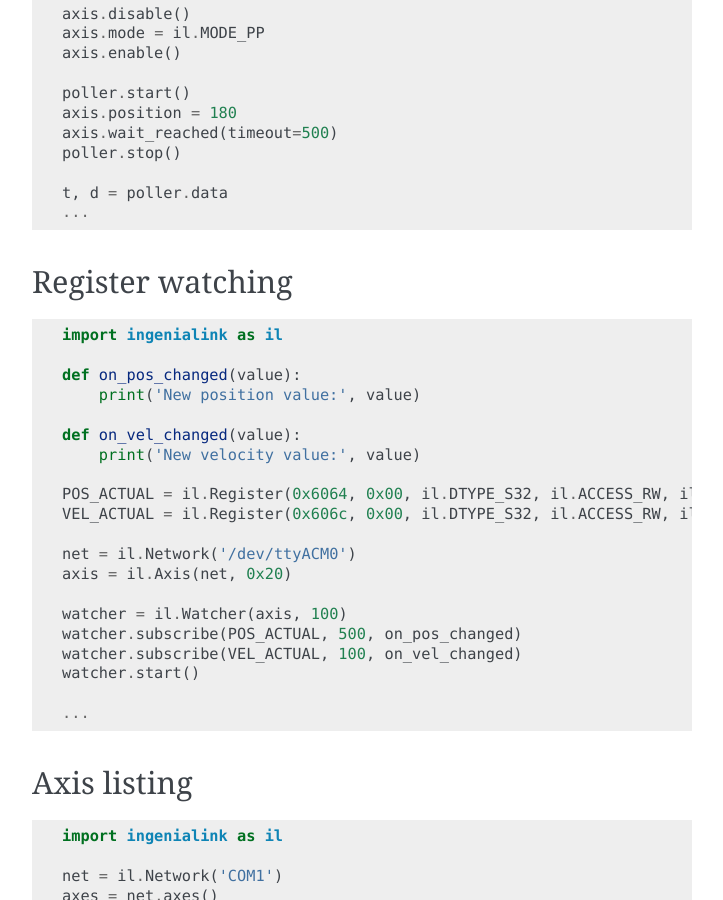
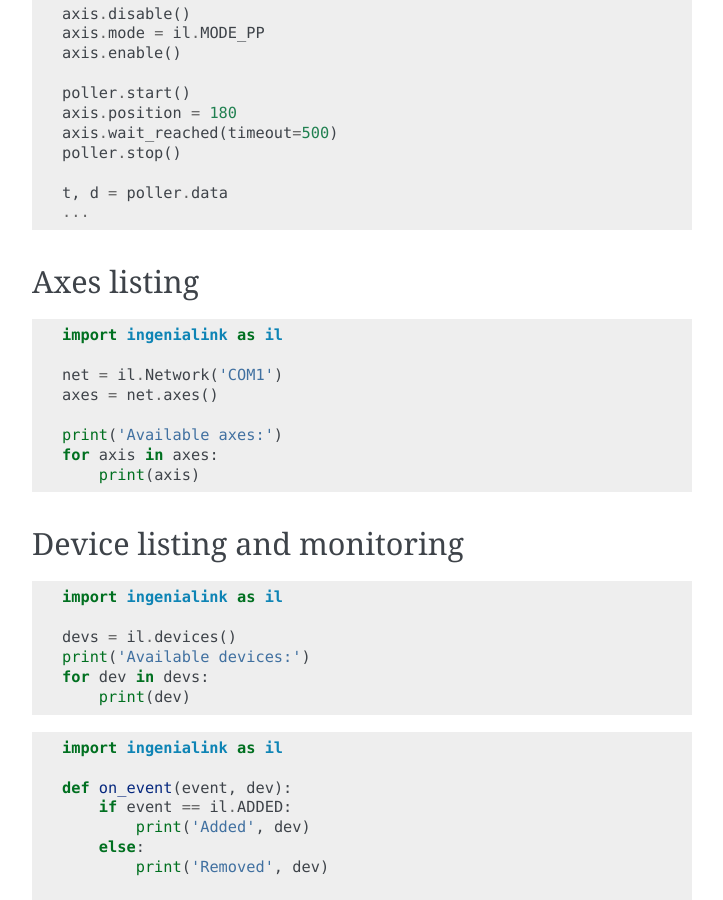
Before and after one commit to ingeniamc/ingenialink-python, a Sphinx documentation site: the page built from docs/examples.rst, in a window 1280 px wide and 900 px high, scrolled down 1184 px. Shown: the whole window, without its empty margins (388-1111 px from the left). Built offline with Sphinx 7.4.7, drawn with Linux system fonts in a browser that asks for light colours; some of the changed text lies outside the part shown.

Commit message:
docs: examples: remove watcher

```diff
--- a/docs/examples.rst
+++ b/docs/examples.rst
@@ -70,34 +70,8 @@
     t, d = poller.data
     ...
 
-Register watching
------------------
 
-::
-
-    import ingenialink as il
-
-    def on_pos_changed(value):
-        print('New position value:', value)
-
-    def on_vel_changed(value):
-        print('New velocity value:', value)
-
-    POS_ACTUAL = il.Register(0x6064, 0x00, il.DTYPE_S32, il.ACCESS_RW, il.PHY_POS)
-    VEL_ACTUAL = il.Register(0x606c, 0x00, il.DTYPE_S32, il.ACCESS_RW, il.PHY_VEL)
-
-    net = il.Network('/dev/ttyACM0')
-    axis = il.Axis(net, 0x20)
-
-    watcher = il.Watcher(axis, 100)
-    watcher.subscribe(POS_ACTUAL, 500, on_pos_changed)
-    watcher.subscribe(VEL_ACTUAL, 100, on_vel_changed)
-    watcher.start()
-
-    ...
-
-
-Axis listing
+Axes listing
 ------------
 
 ::
```
